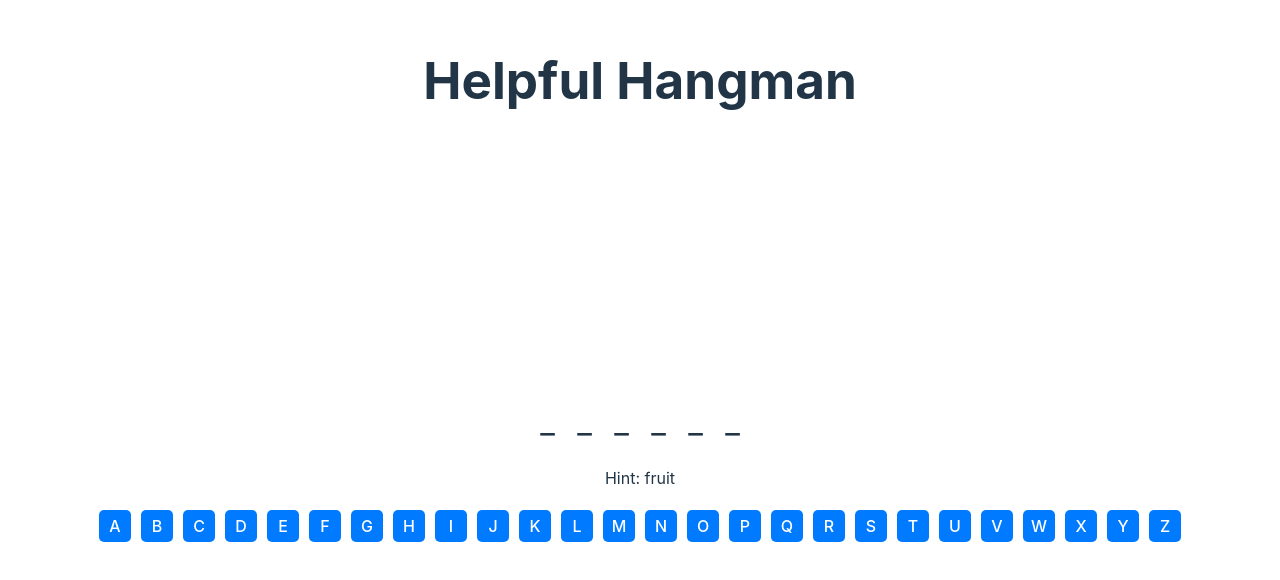
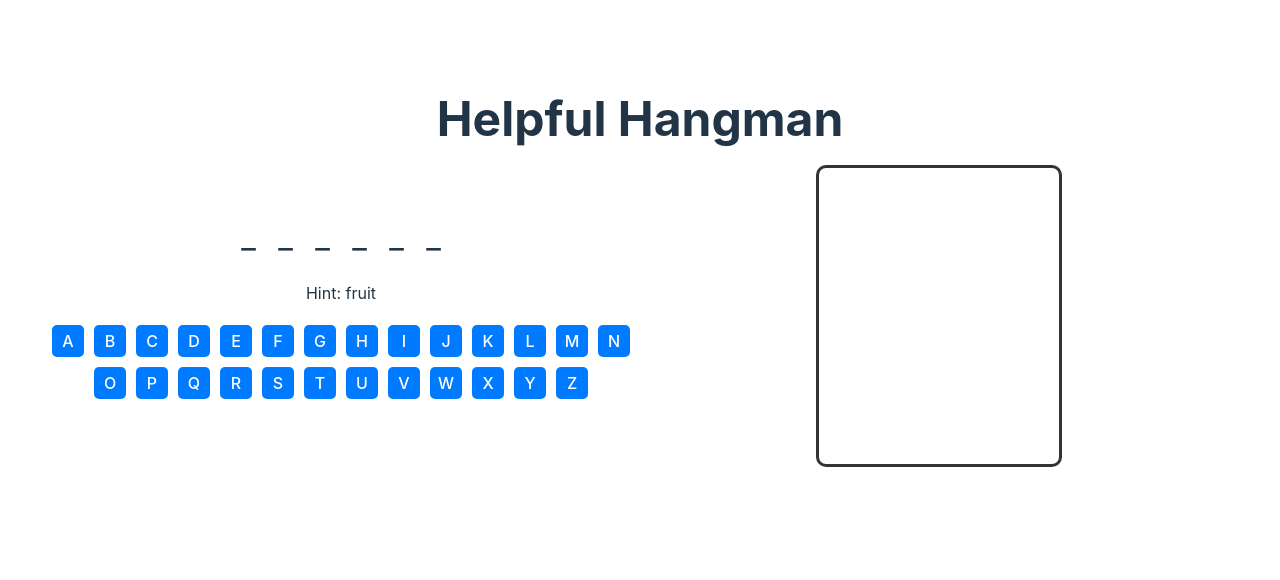
Before and after one commit to tahazakir/helpful-hangman, a React (Vite) app: page / in a window 1280 px wide. Shown: the part 110-690 px from the top of the page. Built offline with nearby package versions, Linux system fonts and the light colour scheme.

Commit message:
Improved Styling

```diff
--- a/src/App.jsx
+++ b/src/App.jsx
@@ -109,13 +109,23 @@ function App() {
         </div>
       )}
 
-      <HangmanDrawing incorrectGuessCount={incorrectGuesses.length} />
-      <WordDisplay word={wordObj.word} guessedLetters={guessedLetters} />
-      <div className="hint">Hint: {wordObj.hint}</div>
-      {/* <div className="incorrect-guesses">
-        Incorrect guesses: {incorrectGuesses.join(", ").toUpperCase()}
-      </div> */}
-      <VirtualKeyboard onLetterClick={handleLetterGuess} disabledLettersCorrect={guessedLetters} disabledLettersIncorrect={incorrectGuesses} />
+      <div className="game-container">
+        <div className="left-column">
+          <WordDisplay word={wordObj.word} guessedLetters={guessedLetters} />
+          <div className="hint">Hint: {wordObj.hint}</div>
+          <VirtualKeyboard
+            onLetterClick={handleLetterGuess}
+            disabledLettersCorrect={guessedLetters}
+            disabledLettersIncorrect={incorrectGuesses}
+          />
+        </div>
+
+        <div className="right-column">
+          <div className="drawing-border">
+            <HangmanDrawing incorrectGuessCount={incorrectGuesses.length} />
+          </div>
+        </div>
+      </div>
     </div>
   );
 }
--- a/src/index.css
+++ b/src/index.css
@@ -32,8 +32,12 @@ body {
 }
 
 h1 {
-  font-size: 3.2em;
+  font-size: 3em;
   line-height: 1.1;
+  max-width: 600px; /* Set a fixed max-width; you can adjust this */
+  width: 100%;
+  margin: 0 auto; /* Center it horizontally */
+  text-align: center;
 }
 
 button {
@@ -55,10 +59,12 @@ button:focus-visible {
   outline: 4px auto -webkit-focus-ring-color;
 }
 
+
 .keyboard {
   display: flex;
   flex-wrap: wrap;
   gap: 10px;
+  justify-content: center;
   margin-bottom: 20px;
   margin-top: 20px;
 }
@@ -112,14 +118,19 @@ button:focus-visible {
 
 }
 
+/* Win/Loss Message Styles */
 .win-message, .loss-message {
-  font-size: 1.5em;
-  margin-top: 20px;
+  font-size: 1.2em; /* Adjusted to make the container smaller */
+  margin: 10px auto; /* Center it horizontally */
   padding: 10px;
   border-radius: 5px;
   text-align: center;
-  position: relative;  /* This makes it a container for absolutely positioned children */
   width: 100%;
+  max-width: 400px; /* Same as the h1 max-width */
+  display: flex; /* Convert the container to flex */
+  flex-direction: column; /* Stack children vertically */
+  align-items: center; /* Center the children horizontally */
+  justify-content: center; /* Center the children vertically */
 }
 
 .win-message {
@@ -132,23 +143,51 @@ button:focus-visible {
   color: white;
 }
 
+/* Reset Button Styles */
 .reset-button {
   font-size: 0.7em;
   padding: 5px 10px;
-  position: absolute;  /* Absolutely position within win/loss messages */
-  bottom: 10px;       /* Positioning from the bottom */
-  right: 10px;        /* Positioning from the right */
   border: none;
   border-radius: 5px;
   cursor: pointer;
   background-color: #ffffff;
   color: #333;
   transition: background-color 0.3s ease;
+  margin-top: 20px; /* Add space between the message and the button */
+}
 
-  &:hover {
-      background-color: #dddddd;
-  }
+.reset-button:hover {
+  background-color: #dddddd;
 }
+
+.game-container {
+  display: flex;
+  justify-content: space-between;
+  align-items: center; /* This ensures components are vertically centered */
+  padding: 20px;
+  gap: 20px;
+}
+
+.left-column, .right-column {
+  flex: 1; /* This ensures both columns take equal width */
+}
+
+.word-hint-container {
+  margin-bottom: 20px; /* Add space between word display and the keyboard */
+}
+
+.right-column {
+  display: flex;
+  justify-content: center; /* This centers the hangman drawing horizontally */
+  align-items: center; /* This centers the hangman drawing vertically */
+}
+
+.drawing-border {
+  border: 3px solid #333; /* Adjust as needed */
+  padding: 20px;
+  border-radius: 10px; /* This rounds the corners of the border */
+}
+
 
 @media (prefers-color-scheme: light) {
   :root {
```
